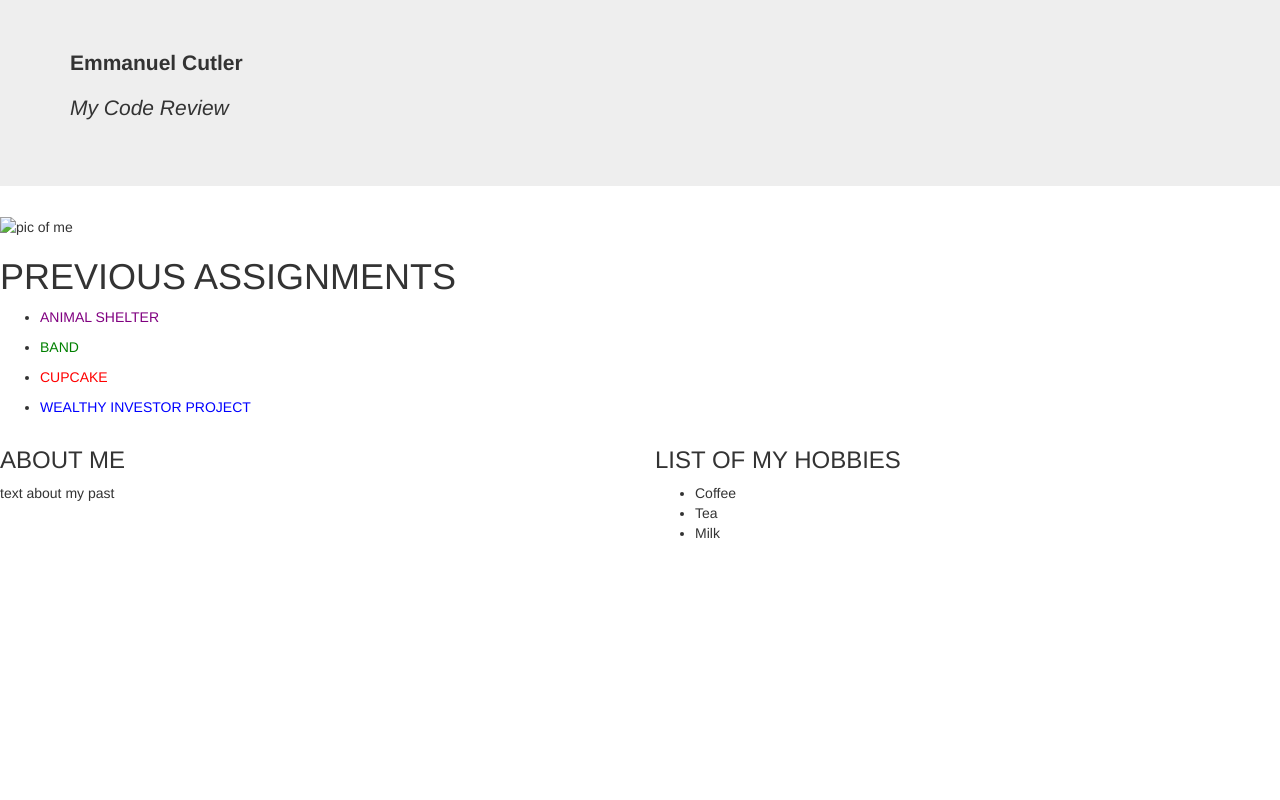
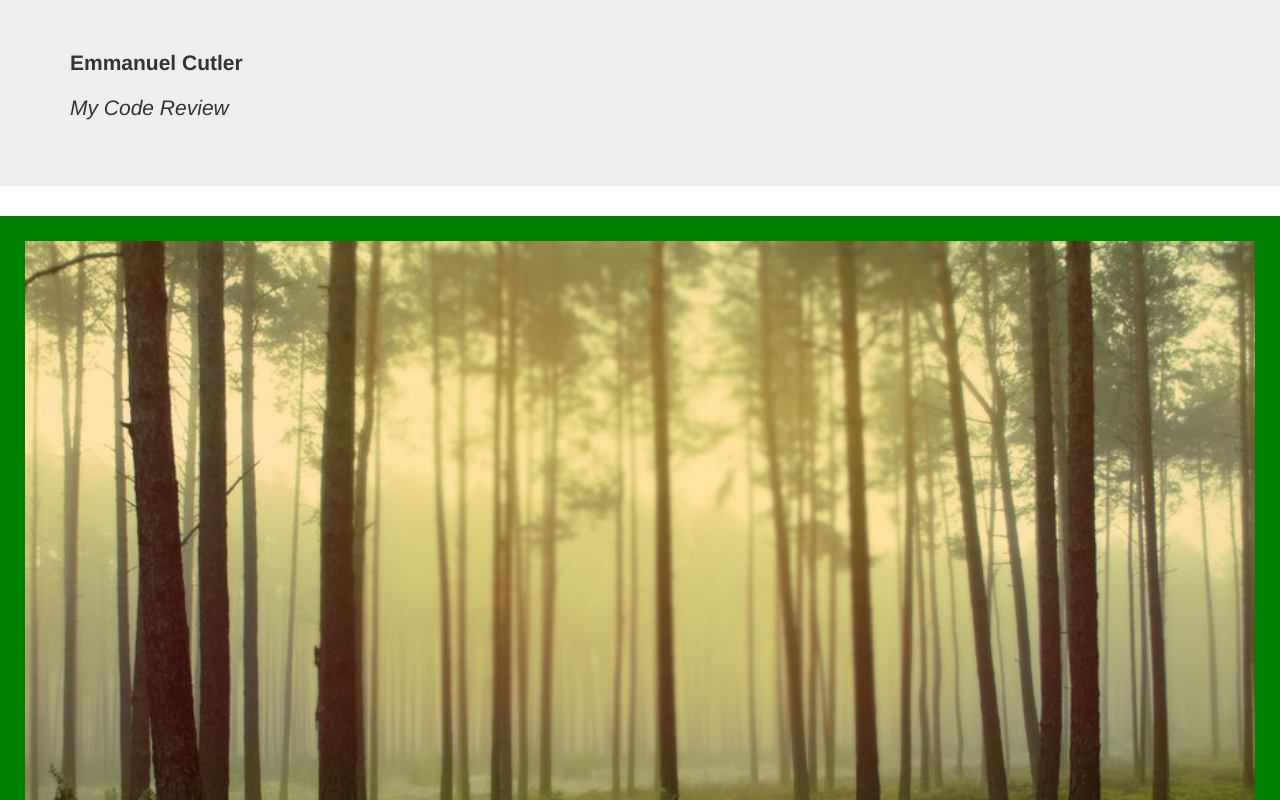
Before and after one commit to ecutler718/ecutler718.github.io, a plain HTML site: page html/index.html in a window 1280 px wide. Shown: the top 800 px of the page. Drawn offline with nearby package versions, Linux system fonts and the light colour scheme; files that its build step writes are made by us from their sources.

Commit message:
added picture

```diff
--- a/css/styles.css
+++ b/css/styles.css
@@ -0,0 +1,5 @@
+.forestpic{
+   width: 100%
+   padding: 25px;
+   border: 25px solid green;
+}
--- a/html/index.html
+++ b/html/index.html
@@ -1,7 +1,7 @@
 <!DOCTYPE html>
 <html>
   <head>
-    <link href="css/styles.css" rel=stylesheet type="text/css">
+    <link href="../css/styles.css" rel=stylesheet type="text/css">
     <title>Code review</title>
     <!-- Latest compiled and minified CSS -->
     <link rel="stylesheet" href="https://maxcdn.bootstrapcdn.com/bootstrap/3.3.6/css/bootstrap.min.css" integrity="sha384-1q8mTJOASx8j1Au+a5WDVnPi2lkFfwwEAa8hDDdjZlpLegxhjVME1fgjWPGmkzs7" crossorigin="anonymous">
@@ -17,7 +17,9 @@
        <p><em>My Code Review</em></p>
       </div>
     </div>
-    <img src="img/.jpg" alt="pic of me">
+    <div class="forestpic">
+      <img src="../img/forest.jpg" alt="pic of me" width="100%">
+    </div>
     <h1>PREVIOUS ASSIGNMENTS</h1>
     <ul>
       <li><a href="https://github.com/jsween/class-practice/tree/master/animal-shelter"><p><span style="color:purple">ANIMAL SHELTER</span></p></a></li>
@@ -30,7 +32,7 @@
     <div class="row">
       <div class="col-sm-6">
         <h3> ABOUT ME</h3>
-        <p> text about my past</p>
+        <p> Artisan organic tote bag, 90's mixtape leggings master cleanse occupy quinoa thundercats chia ennui. Wolf post-ironic kickstarter shoreditch bicycle rights. Heirloom twee schlitz chillwave, brunch everyday carry tumblr yuccie thundercats tote bag brooklyn. Aesthetic post-ironic crucifix beard hammock ennui locavore, polaroid butcher blog. Banjo deep v swag pug, everyday carry cornhole chillwave sriracha keffiyeh etsy four loko fingerstache. Bespoke heirloom migas, brunch neutra freegan helvetica forage butcher hoodie. Thundercats chia chillwave, fixie chartreuse chambray semiotics scenester tofu aesthetic cliche stumptown artisan gochujang helvetica.</p>
       </div>
 
       <div class="col-sm-6">
```
Also changed, not shown: img/forest.jpg (added), 1 other file.
